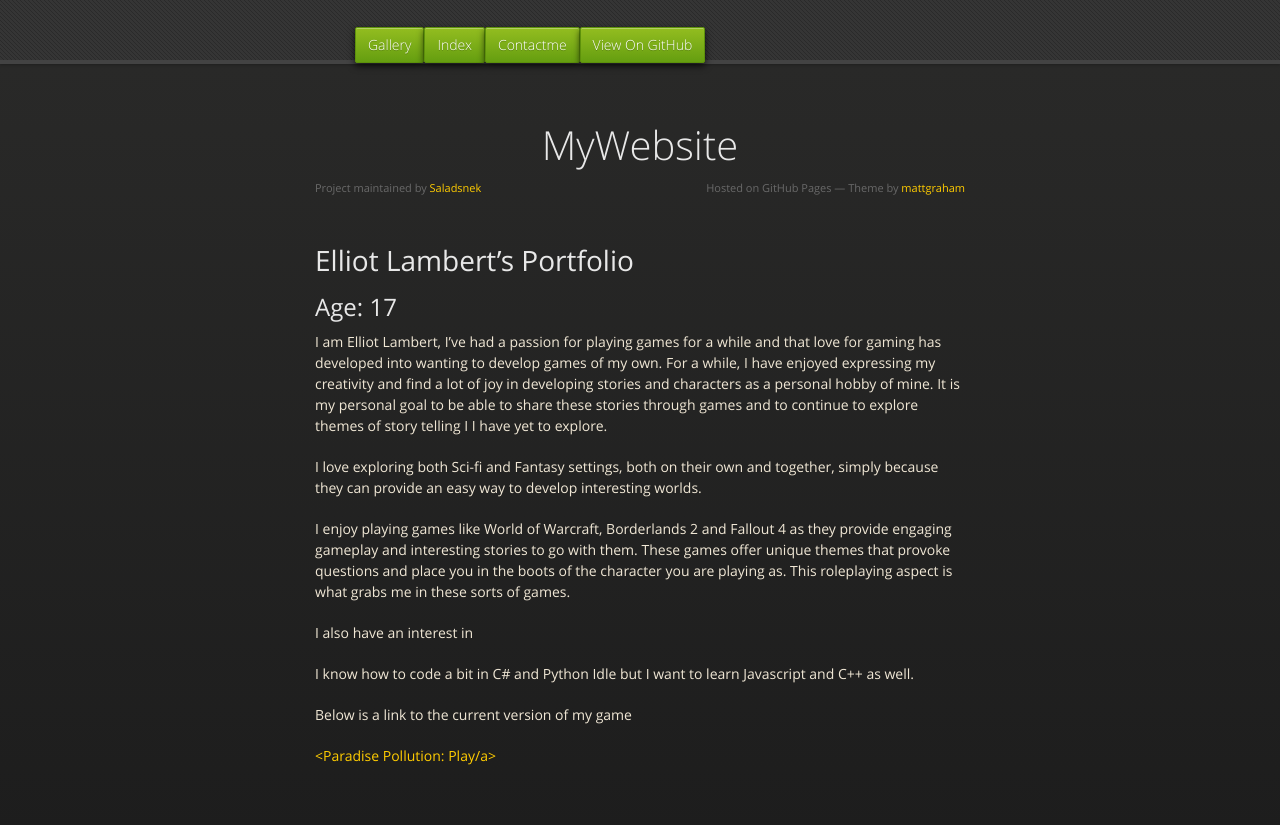
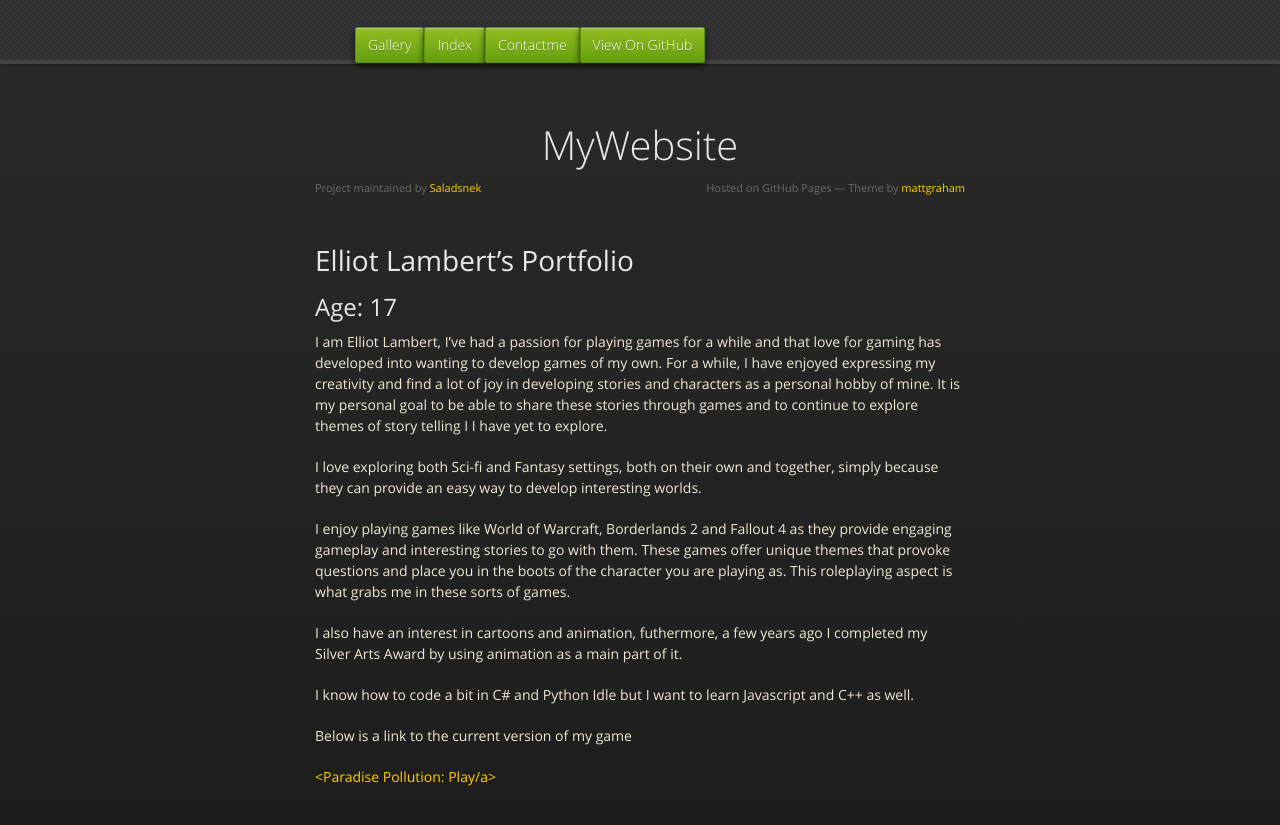
Before and after one commit to Saladsnek/MyWebsite, a Jekyll site: the page built from index.md, in a window 1280 px wide. Shown: the top 825 px of the page. Built offline with Jekyll 4.4.1, drawn with Linux system fonts in a browser that asks for light colours; nearby versions of some CDN libraries; our own code applies the rules of GitHub Pages for plain Markdown files; the repository's description, which GitHub fills in, is left out.

Commit message:
Update index.md

```diff
--- a/index.md
+++ b/index.md
@@ -8,7 +8,7 @@ I love exploring both Sci-fi and Fantasy settings, both on their own and togethe
 
 I enjoy playing games like World of Warcraft, Borderlands 2 and Fallout 4 as they provide engaging gameplay and interesting stories to go with them. These games offer unique themes that provoke questions and place you in the boots of the character you are playing as. This roleplaying aspect is what grabs me in these sorts of games.
 
-I also have an interest in
+I also have an interest in cartoons and animation, futhermore, a few years ago I completed my Silver Arts Award by using animation as a main part of it.
 
 I know how to code a bit in C# and Python Idle but I want to learn Javascript and C++ as well.
 
```
